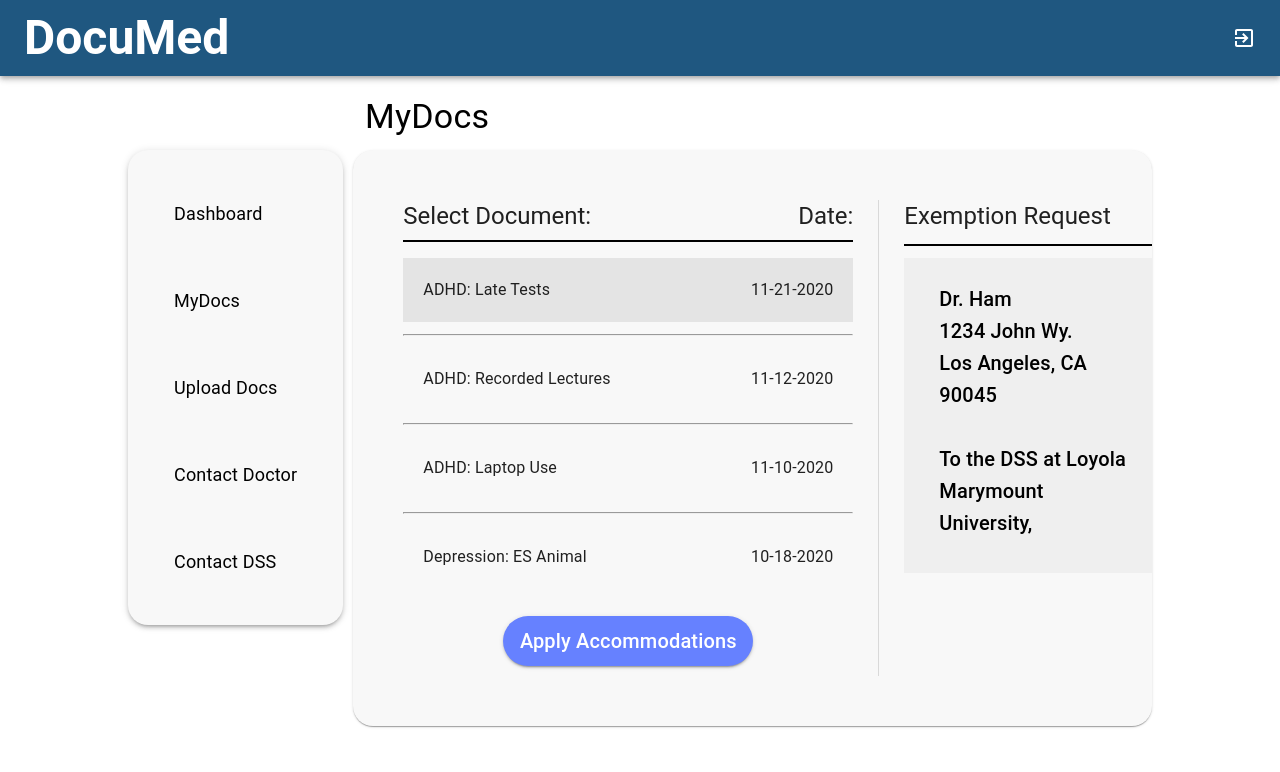
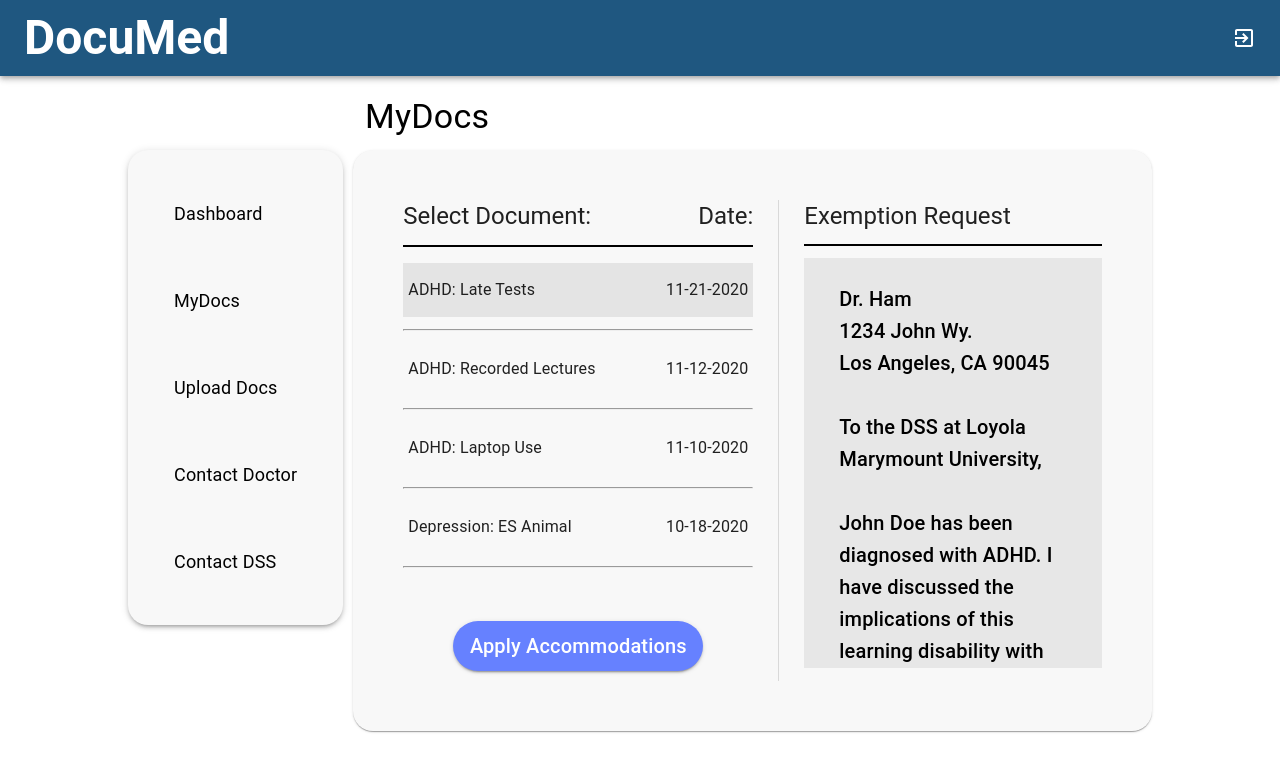
Before and after one commit to gouldcs/documed, a React (Create React App) app in the folder milestone3/: page /home/mydocs in a window 1280 px wide. Shown: the top 772 px of the page. Built offline with nearby package versions, Linux system fonts and the light colour scheme.

Commit message:
Changed document background color

```diff
--- a/milestone3/src/pages/main-layout/mydocs/MyDocs.jsx
+++ b/milestone3/src/pages/main-layout/mydocs/MyDocs.jsx
@@ -3,10 +3,10 @@ import { makeStyles } from "@material-ui/core/styles"
 
 import Button from '@material-ui/core/Button'
 import Divider from '@material-ui/core/Divider'
-import Link from "@material-ui/core/Link"
 import MenuList from "@material-ui/core/MenuList"
 import MenuItem from "@material-ui/core/MenuItem"
 import { Typography } from "@material-ui/core"
+import Link from "@material-ui/core/Link"
 
 const useStyles = makeStyles((theme) => ({
 
@@ -21,6 +21,7 @@ const useStyles = makeStyles((theme) => ({
       display: "flex",
       flexDirection: "row",
       paddingLeft: 50,
+      paddingRight: 50,
     },
 
     leftColumn: {
@@ -29,13 +30,16 @@ const useStyles = makeStyles((theme) => ({
     },
 
     leftHeader: {
-      display:"flex",
-      flexDirection:"row",
+      display: "flex",
+      paddingBottom: 5,
+      flexDirection: "row",
       justifyContent: "space-between",
     },
 
     navItem: {
-      padding: 20,
+      padding: 5,
+      paddingTop: 15,
+      paddingBottom: 15,
       justifyContent: "space-between",
     },
 
@@ -65,9 +69,9 @@ const useStyles = makeStyles((theme) => ({
       paddingBottom: 25,
       fontWeight: "regular",
       color: "#000000",
-      backgroundColor: "#efefef",
+      backgroundColor: "#e7e7e7",
       textDecoration: "none",
-      height: 265,
+      height: 360,
       overflow: "auto"
     },
 
@@ -76,15 +80,15 @@ const useStyles = makeStyles((theme) => ({
       flexDirection: "row",
       paddingTop: 50,
       paddingBottom: 10,
-      paddingLeft: 50,
-      paddingRight: 50,
+      paddingLeft: 25,
+      paddingRight: 25,
     },
 
     accommodationsButton: {
       display: "flex",
       flexDirection: "row",
-      paddingLeft: 50,
-      paddingRight: 50,
+      paddingLeft: 25,
+      paddingRight: 25,
     },
 
   }))
@@ -235,7 +239,7 @@ const useStyles = makeStyles((theme) => ({
                 Los Angeles, CA 90045 <br></br><br></br>
                 To the DSS at Loyola Marymount University, <br></br><br></br>
                 {documentText}
-                <br></br><br></br><br></br>
+                <br></br><br></br>
                 - Dr. Ham
               </Typography>
             </div>
```
